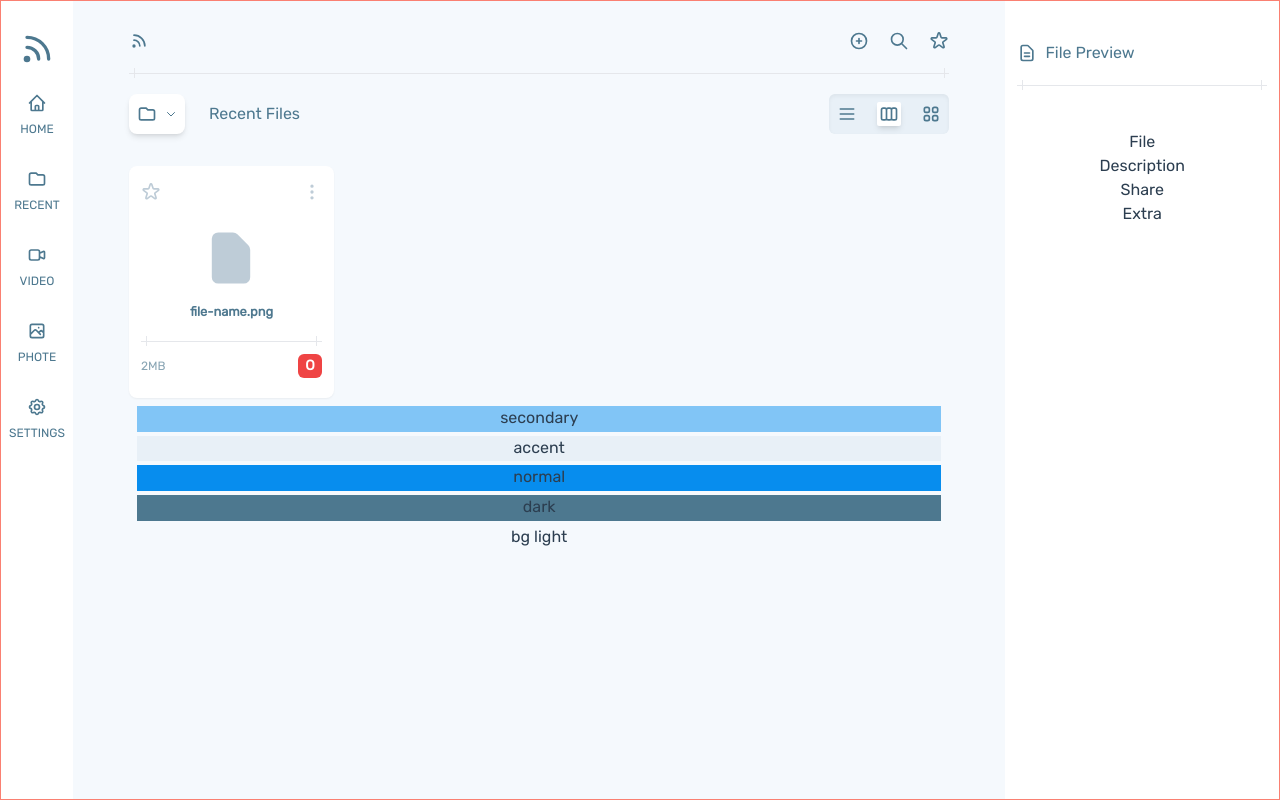
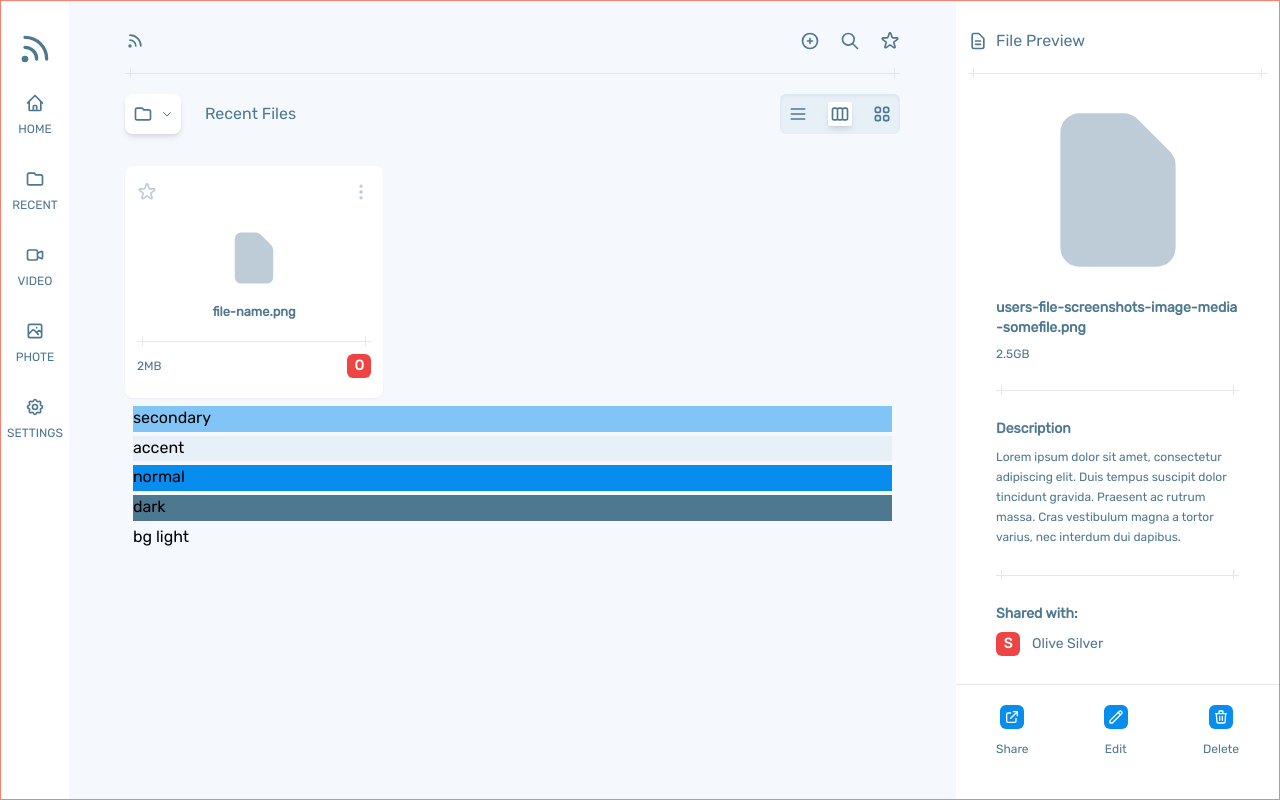
Before and after one commit to micaiah-effiong/File-share, a Vue app in the folder client/: page / in a window 1280 px wide. Built offline with nearby package versions, Linux system fonts and the light colour scheme.

Commit message:
💄 Added File preview

```diff
--- a/client/src/App.vue
+++ b/client/src/App.vue
@@ -127,10 +127,11 @@
         </nav>
       </header>
       <main>
+        <div>
           <div
             class="
               bg-white
-            w-3/12
+              w-4/12
               rounded-lg
               shadow-sm
               mono:bg-ash-normal
@@ -158,14 +159,14 @@
                       ><DocumentIcon class="h-16 text-ocean-blue-secondary"
                     /></span>
                   </div>
-                <div class="text-[0.8rem] text-[#4e788f] font-semibold">
+                  <div class="text-[0.8rem] text-ocean-blue-dark font-semibold">
                     file-name.png
                   </div>
                 </div>
               </div>
               <!-- <div class="cut"></div> -->
               <div class="flex pt-3 pb-2 cut justify-between items-center">
-              <div class="uppercase text-xs text-[#89a5b4]">2mb</div>
+                <div class="uppercase text-xs text-ocean-blue-dark">2mb</div>
                 <div>
                   <div
                     class="
@@ -189,6 +190,7 @@
               </div>
             </div>
           </div>
+        </div>
 
         <div class="grid p-2 gap-1 h-[10rem]">
           <div class="bg-[#81c5f6]">secondary</div>
@@ -199,8 +201,9 @@
         </div>
       </main>
     </main>
-    <aside class="max-w-4/12 w-4/12 py-7 bg-white">
-      <header class="p-3">
+    <aside class="max-w-5/12 w-5/12 py-7 bg-white">
+      <div class="h-full overflow-auto">
+        <header class="px-3">
           <div class="flex gap-2 text-ocean-blue-dark">
             <DocumentTextIcon class="w-5" />
             <span>File Preview</span>
@@ -209,12 +212,81 @@
             <div class="cut"></div>
           </div>
         </header>
-      <main class="p-3">
-        <div>File</div>
-        <div>Description</div>
+        <main class="px-10 text-sm text-ocean-blue-dark">
+          <div class="grid gap-7">
+            <div class="grid gap-3">
+              <div class="flex justify-center">
+                <DocumentIcon class="h-48 text-ocean-blue-secondary" />
+              </div>
+              <div class="grid gap-2">
+                <div class="font-semibold break-all">
+                  users-file-screenshots-image-media-somefile.png
+                </div>
+                <div class="text-xs">2.5GB</div>
+              </div>
+            </div>
+            <div class="cut"></div>
+            <div class="break-words grid gap-2">
+              <div class="font-semibold">Description</div>
+              <div class="text-xs leading-5">
+                Lorem ipsum dolor sit amet, consectetur adipiscing elit. Duis
+                tempus suscipit dolor tincidunt gravida. Praesent ac rutrum
+                massa. Cras vestibulum magna a tortor varius, nec interdum dui
+                dapibus.
+              </div>
+            </div>
+            <div class="cut"></div>
+            <div class="grid gap-2">
+              <div class="font-semibold">Shared with:</div>
+              <div class="grid">
+                <div class="flex gap-3 items-center">
+                  <div
+                    class="
+                      outline-1 outline-white
+                      bg-red-500
+                      w-6
+                      h-6
+                      rounded-md
+                      flex
+                      justify-center
+                      items-center
+                      text-sm
+                      font-semibold
+                      text-white
+                      p-1
+                    "
+                  >
+                    <span>S</span>
+                  </div>
+                  <div>Olive Silver</div>
+                </div>
+              </div>
+            </div>
+          </div>
+        </main>
+        <div class="border-t mt-7 py-5 px-10">
+          <div class="flex justify-between text-xs text-ocean-blue-dark gap-3">
+            <div class="grid gap-3 justify-items-center">
+              <div class="w-6 text-white bg-ocean-blue-normal rounded-md p-1">
+                <ExternalLinkIcon />
+              </div>
               <div>Share</div>
-        <div>Extra</div>
-      </main>
+            </div>
+            <div class="grid gap-3 justify-items-center">
+              <div class="w-6 text-white bg-ocean-blue-normal rounded-md p-1">
+                <PencilIcon />
+              </div>
+              <div>Edit</div>
+            </div>
+            <div class="grid gap-3 justify-items-center">
+              <div class="w-6 text-white bg-ocean-blue-normal rounded-md p-1">
+                <TrashIcon />
+              </div>
+              <div>Delete</div>
+            </div>
+          </div>
+        </div>
+      </div>
     </aside>
   </div>
 </template>
@@ -239,6 +311,9 @@ import {
   ChevronDownIcon,
   RssIcon,
   DocumentTextIcon,
+  ExternalLinkIcon,
+  PencilIcon,
+  TrashIcon,
 } from "@heroicons/vue/outline";
 import { DocumentIcon } from "@heroicons/vue/solid";
 
@@ -264,6 +339,9 @@ export default {
     ChevronDownIcon,
     RssIcon,
     DocumentTextIcon,
+    ExternalLinkIcon,
+    PencilIcon,
+    TrashIcon,
   },
 };
 </script>
@@ -275,8 +353,6 @@ export default {
   font-family: "Rubik", sans-serif;
   -webkit-font-smoothing: antialiased;
   -moz-osx-font-smoothing: grayscale;
-  text-align: center;
-  color: #2c3e50;
   height: 100vh;
   width: 100%;
   border: 1px solid salmon;
```
Lines whose indentation alone changed are shown as unchanged.
